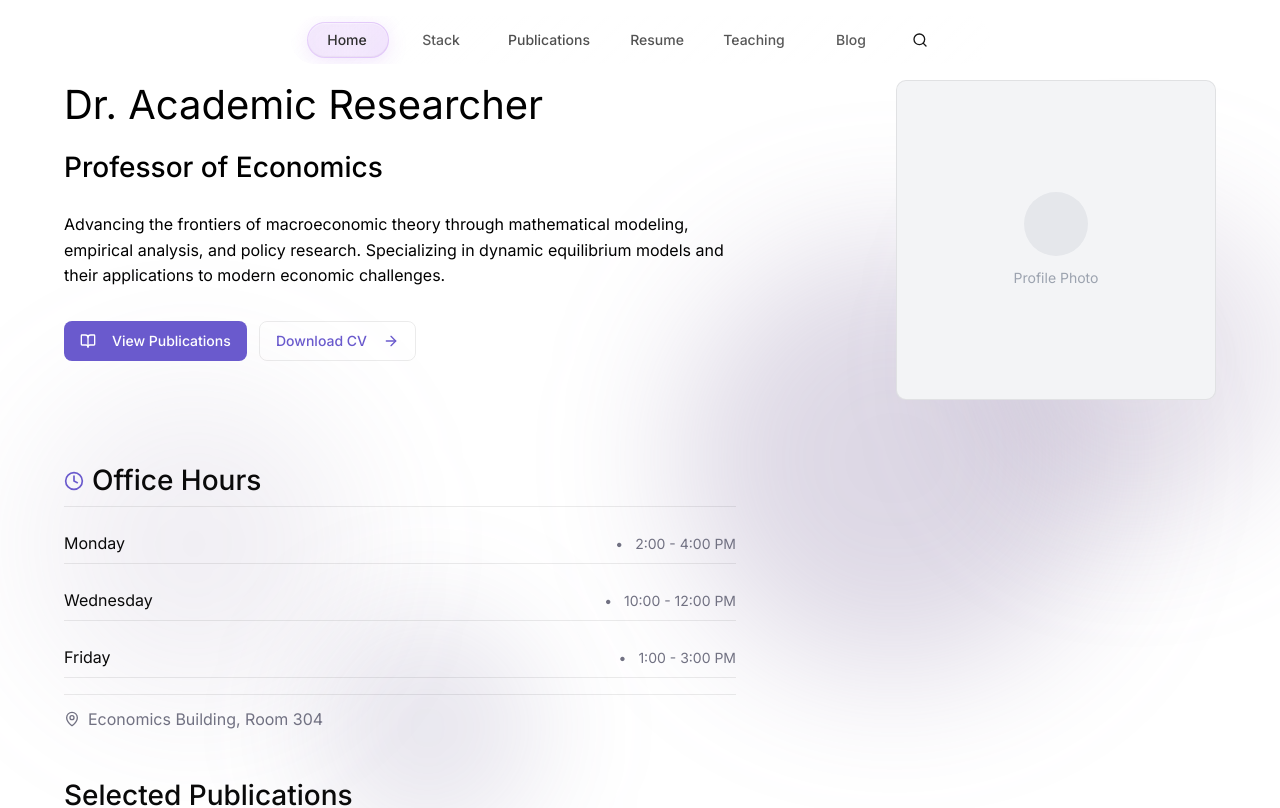
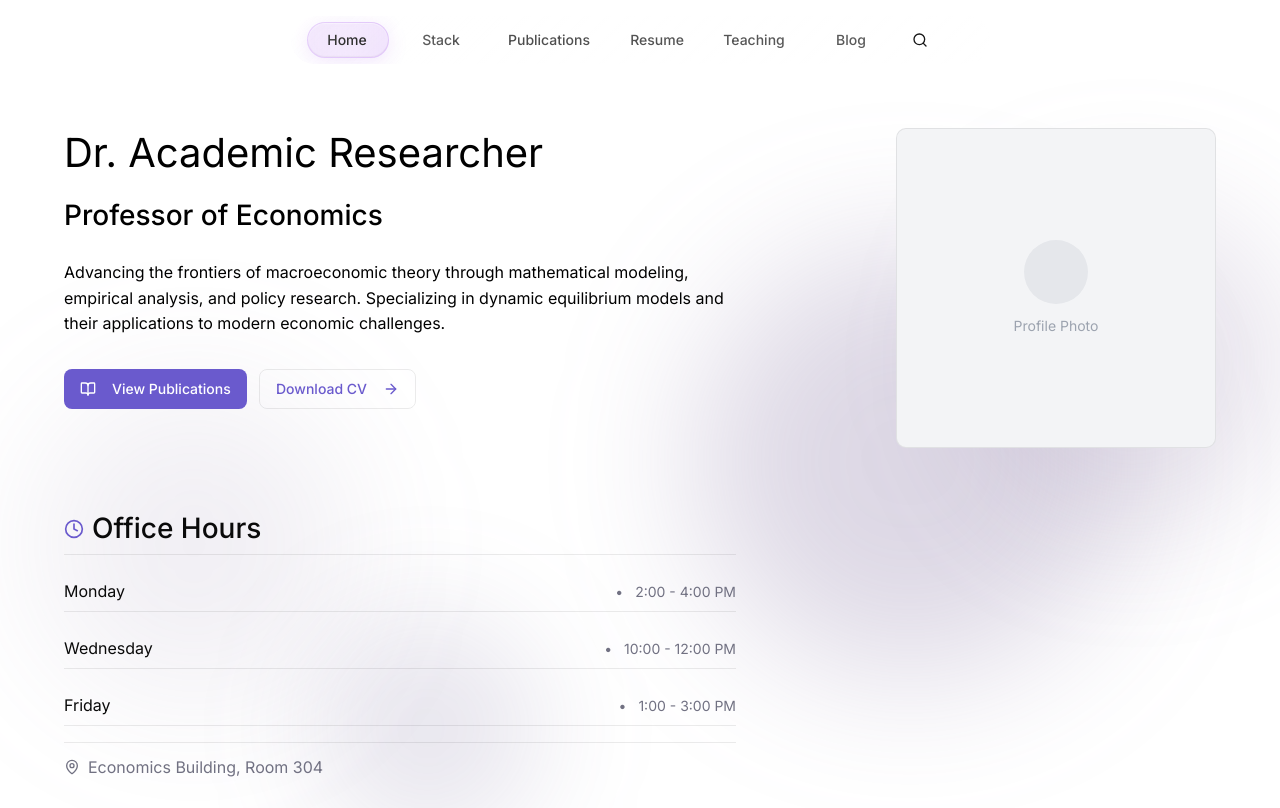
Before and after one commit to herbertwxin/personal_web, a React (Vite) app: page / in a window 1280 px wide. Shown: the top 808 px of the page. Built offline with nearby package versions, Linux system fonts and the light colour scheme.

Commit message:
Increase space between navigation bar and content

```diff
--- a/App.tsx
+++ b/App.tsx
@@ -292,7 +292,7 @@ export default function App() {
       </div>
 
       {/* Main Content */}
-      <main className='relative pt-20' style={{ zIndex: 10 }}>{renderPage()}</main>
+      <main className='relative pt-32' style={{ zIndex: 10 }}>{renderPage()}</main>
     </div>
   )
 }
```
